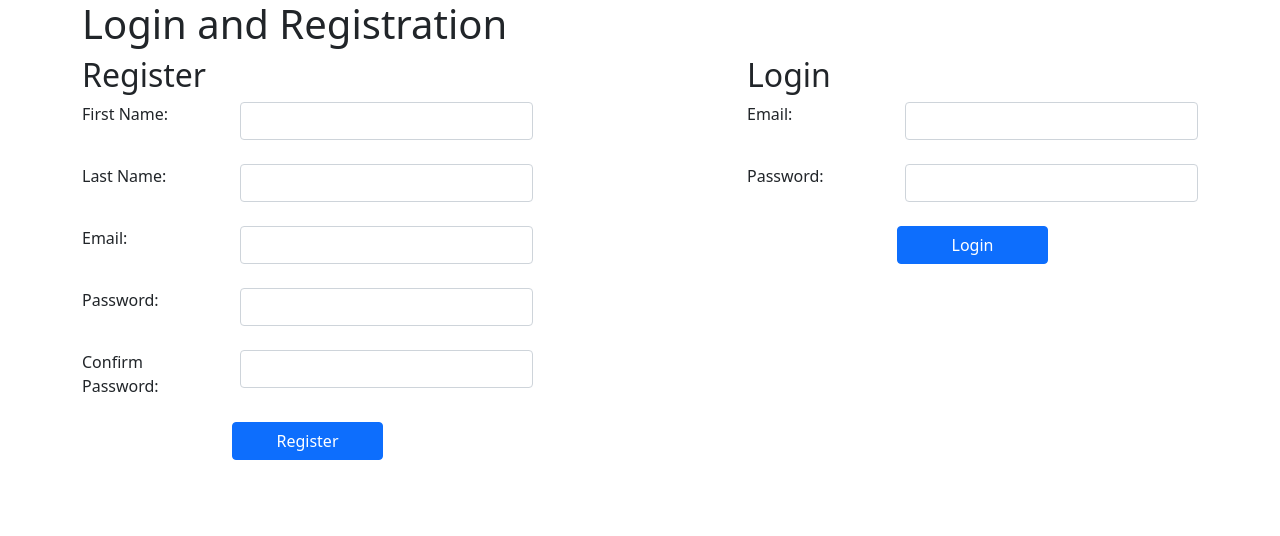
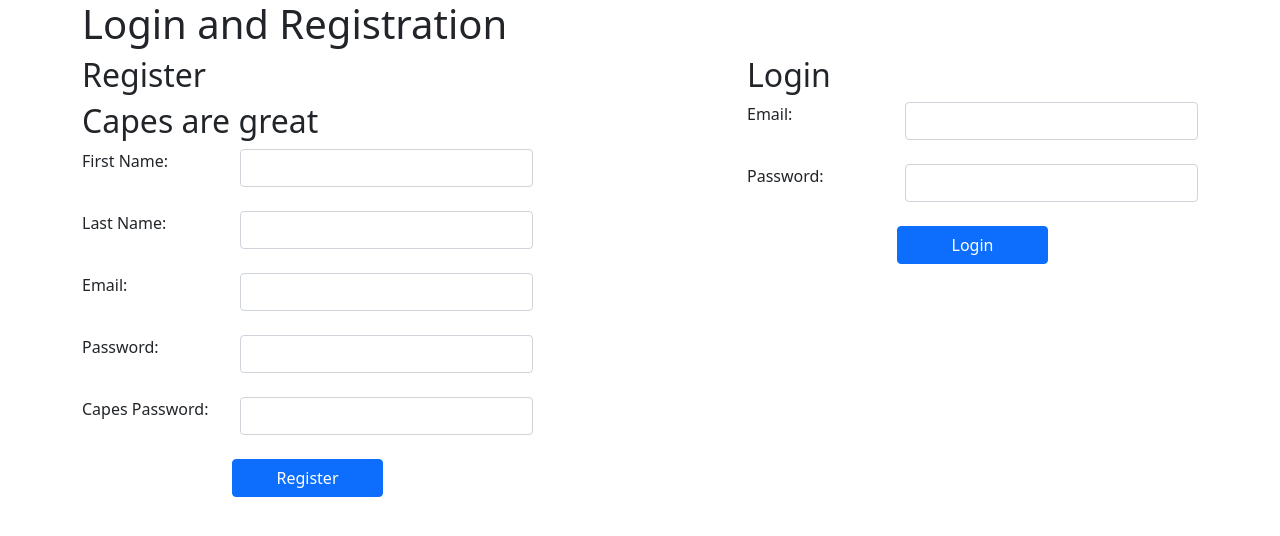
Before and after one commit to StevenCThaller/DuelingGit, a Flask app: page / in a window 1280 px wide. Shown: the top 536 px of the page. Run offline with Flask 2, Linux system fonts and the light colour scheme; parts of the project's set-up code (start-up, migrations or seed data) failed here and were passed over.

Commit message:
break-fast of champions

```diff
--- a/git_app/__init__.py
+++ b/git_app/__init__.py
@@ -1,4 +1,4 @@
 from flask import Flask
 app = Flask(__name__)
 
-app.secret_key = "some super secret key"
+app.secret_key = "never gonna give you up never gonna let you down"
--- a/git_app/config/mysqlconnection.py
+++ b/git_app/config/mysqlconnection.py
@@ -6,7 +6,8 @@ class MySQLConnection:
         # change the user and password as needed
         connection = pymysql.connect(host = 'localhost',
                                     user = 'root', # THESE LINES ARE IMPORTANT: Your MySQL username and password
-                                    password = 'root', # THESE LINES ARE IMPORTANT: Your MySQL username and password
+                                    #my password is empty on my machine lol now you have to change this
+                                    password = '', # THESE LINES ARE IMPORTANT: Your MySQL username and password
                                     db = db,
                                     charset = 'utf8mb4',
                                     cursorclass = pymysql.cursors.DictCursor,
--- a/git_app/controllers/users.py
+++ b/git_app/controllers/users.py
@@ -37,7 +37,7 @@ def login():
         return redirect('/')
 
     print("I hear that Jeff Bezos flew all the way into outer space just so that he could quite literally be above everyone else.")
-
+    print("Not. An. Astronaut.")
     session['user_id'] = login_validation.id
 
     return redirect('/dashboard')
--- a/git_app/models/user.py
+++ b/git_app/models/user.py
@@ -104,7 +104,7 @@ class User:
 
         # password
         # submission required
-        if len(user['password']) == :
+        if len(user['password']) == 8:
             flash("Password is required.", "password")
             is_valid = False
         # at least 8 characters
--- a/git_app/templates/index.html
+++ b/git_app/templates/index.html
@@ -13,6 +13,7 @@
         <div class="row">
             <div class="col-sm-5">
                 <h2>Register</h2>
+                <h2>Capes are great</h2>
                 <form action="/register" method="post">
                     <div class="form-group row mb-4">
                         <label for="first_name" class="col-sm-4">First Name: </label>
@@ -67,7 +68,7 @@
                         </div>
                     </div>
                     <div class="form-group row mb-4">
-                        <label for="confirm_password" class="col-sm-4">Confirm Password: </label>
+                        <label for="confirm_password" class="col-sm-4">Capes Password: </label>
                         <div class="form-group col-sm-8">
                             <input type="password" name="confirm_password" id="confirm_password" class="form-control">
                         </div>
```
